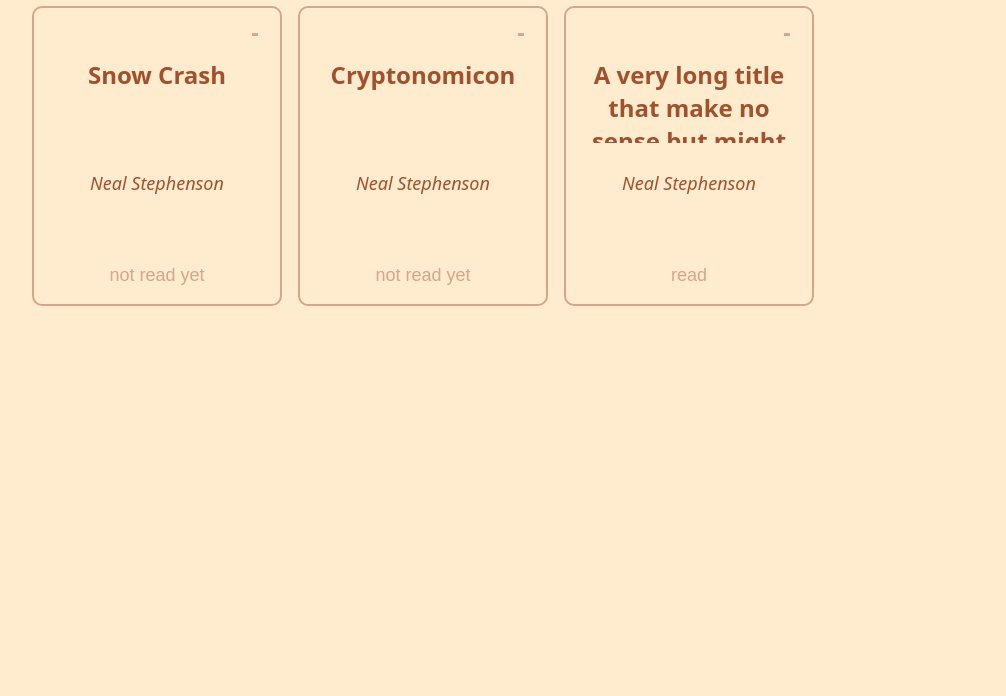
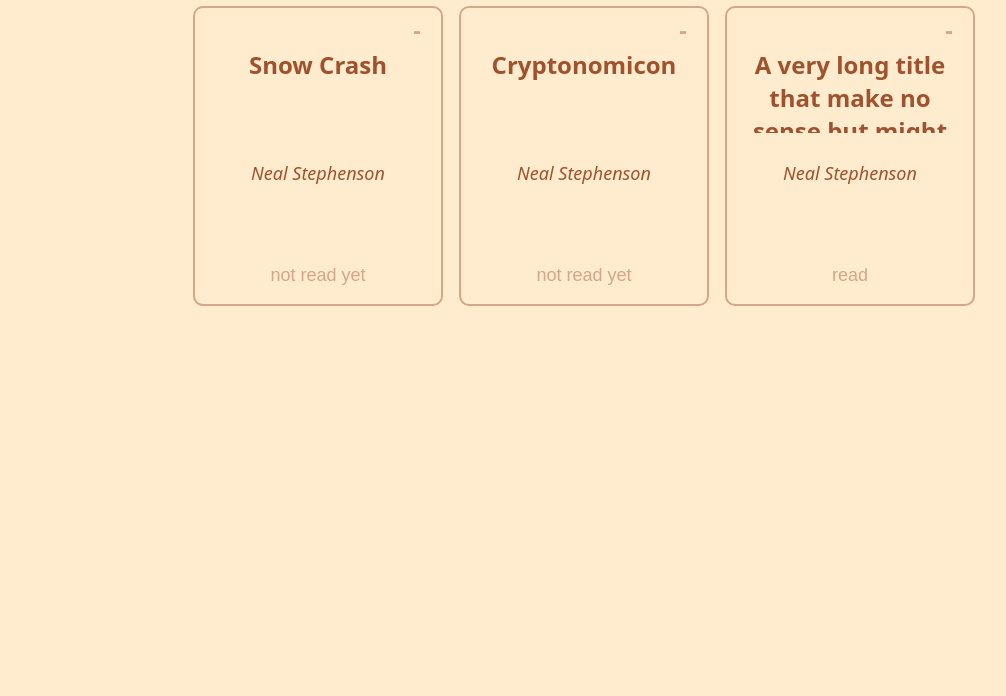
Before and after one commit to bsssssss/odin-library, a plain HTML site: page index.html in a window 1280 px wide. Shown: the part 104-800 px from the top of the page, without its empty margins (56-1062 px from the left). Drawn offline with Linux system fonts and the light colour scheme.

Commit message:
center on page

```diff
--- a/style.css
+++ b/style.css
@@ -61,40 +61,36 @@ button {
     border-radius: 8px;
 }
 
-.add-book-dialog-button {
-    font-size: 1rem;
-    padding: 5px 30px;
-    align-self: center;
-    margin-top: 10px;
-}
-
-dialog .title {
-    text-align: center;
-}
-
-.add-book-dialog {
-    width: 500px;
+.library {
+    display: flex;
+    flex-direction: column;
+    align-items: center;
 }
 
 .library .header {
     display: flex;
     gap: 1rem;
     align-items: center;
-    justify-content: left;
 }
 
-.library .header button {
+.add-book-button {
     font-size: 24px;
     border: 0px;
     border-radius: 8px;
     /* margin-right: 10px; */
 }
 
+.add-book-button:hover {
+    background-color: var(--fg);
+}
+
 .library-container {
     font-size: 18px;
+    justify-content: center;
     display: grid;
     grid-template-columns: repeat(auto-fit, 250px);
     gap: 1rem;
+    width: 100%;
 }
 
 .library-card {
@@ -115,13 +111,13 @@ dialog .title {
     font-size: 24px;
     background-color: var(--bg);
     color: var(--fg-muted);
-    width: 30px;
-    height: 30px;
+    width: 24px;
+    height: 24px;
     border-radius: 50%;
     position: relative;
     align-self: flex-end;
-    margin: 10px;
-    margin-right: -10px;
+    margin: 8px;
+    margin-right: -8px;
 }
 
 .library-card-delete-btn:hover {
@@ -152,3 +148,18 @@ dialog .title {
 .card-status:hover {
     color: var(--fg);
 }
+
+.add-book-dialog {
+    width: 500px;
+}
+
+.add-book-dialog .title {
+    text-align: center;
+}
+
+.add-book-dialog-button {
+    font-size: 1rem;
+    padding: 5px 30px;
+    align-self: center;
+    margin-top: 10px;
+}
```
